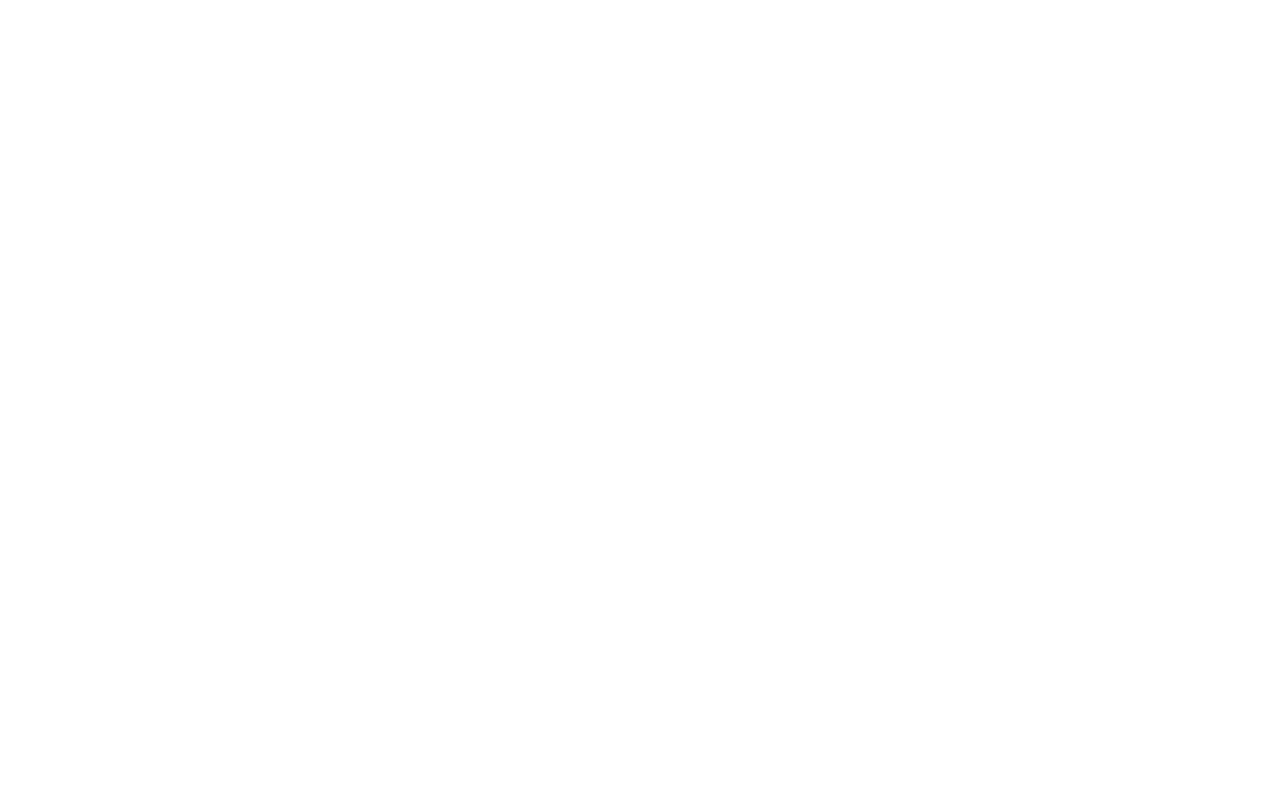
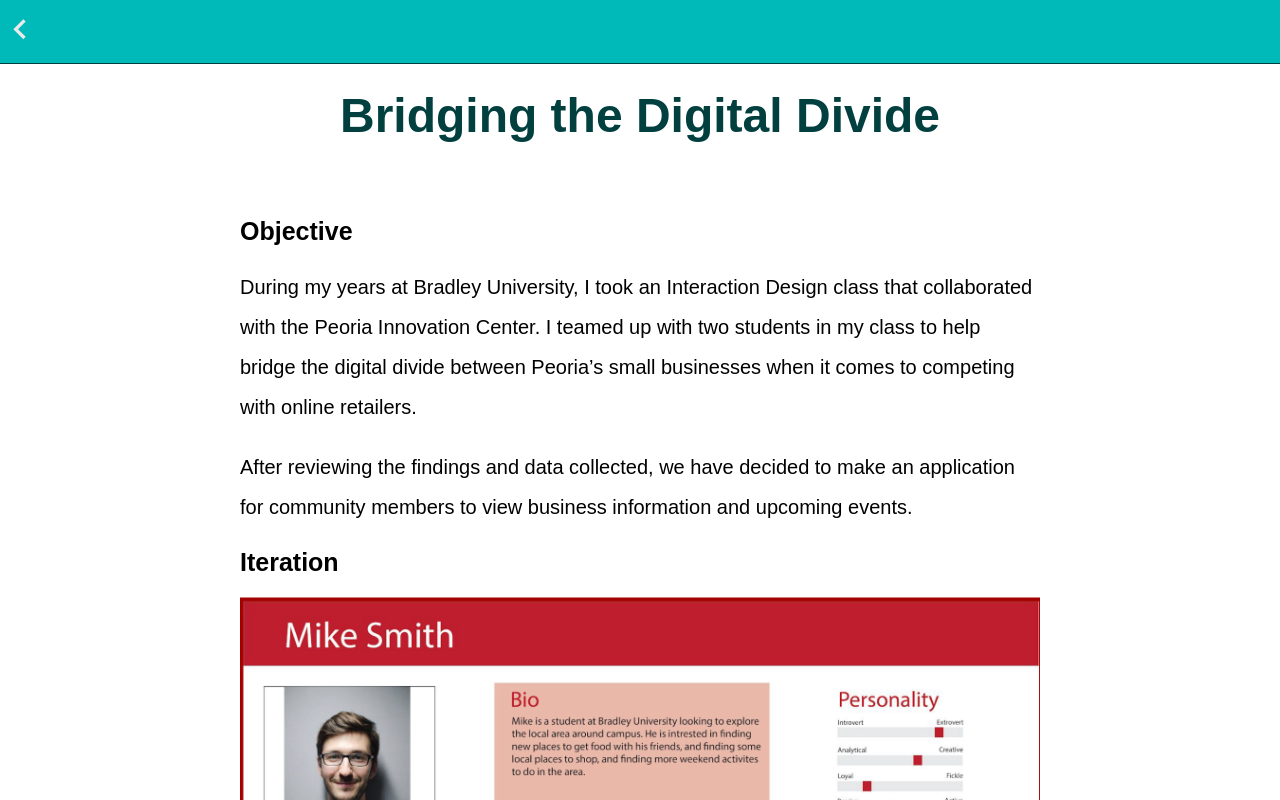
Before and after one commit to parshanapally/portfolio-website, a React (Create React App) app: page /portfolio-website/bridging-digital-divide in a window 1280 px wide. Shown: the top 800 px of the page. Built offline with nearby package versions, Linux system fonts and the light colour scheme; a web font is replaced by a local one.

Commit message:
chore: change router

```diff
--- a/src/App.js
+++ b/src/App.js
@@ -12,8 +12,12 @@
     return (
       <Router>
         <main>
-          <Route exact path="/" component={Portfolio} />
-          <Route exact path="/bridging-digital-divide" component={FirstItem} />
+          <Route exact path="/portfolio-website/" component={Portfolio} />
+          <Route
+            exact
+            path="/portfolio-website/bridging-digital-divide"
+            component={FirstItem}
+          />
           <Route exact path="/rewards" component={SecondItem} />
           <Route exact path="/to-do-app" component={ThirdItem} />
           <Route exact path="/tech-app" component={FourthItem} />
--- a/src/components/NavHeaderItem/index.js
+++ b/src/components/NavHeaderItem/index.js
@@ -7,7 +7,7 @@
   return (
     <nav className="nav-header-item">
       <div className="menu">
-        <Link to="/" alt="about">
+        <Link to="/portfolio-website/" alt="about">
           <div className="menu-item">
             <MdKeyboardArrowLeft />
           </div>
```
